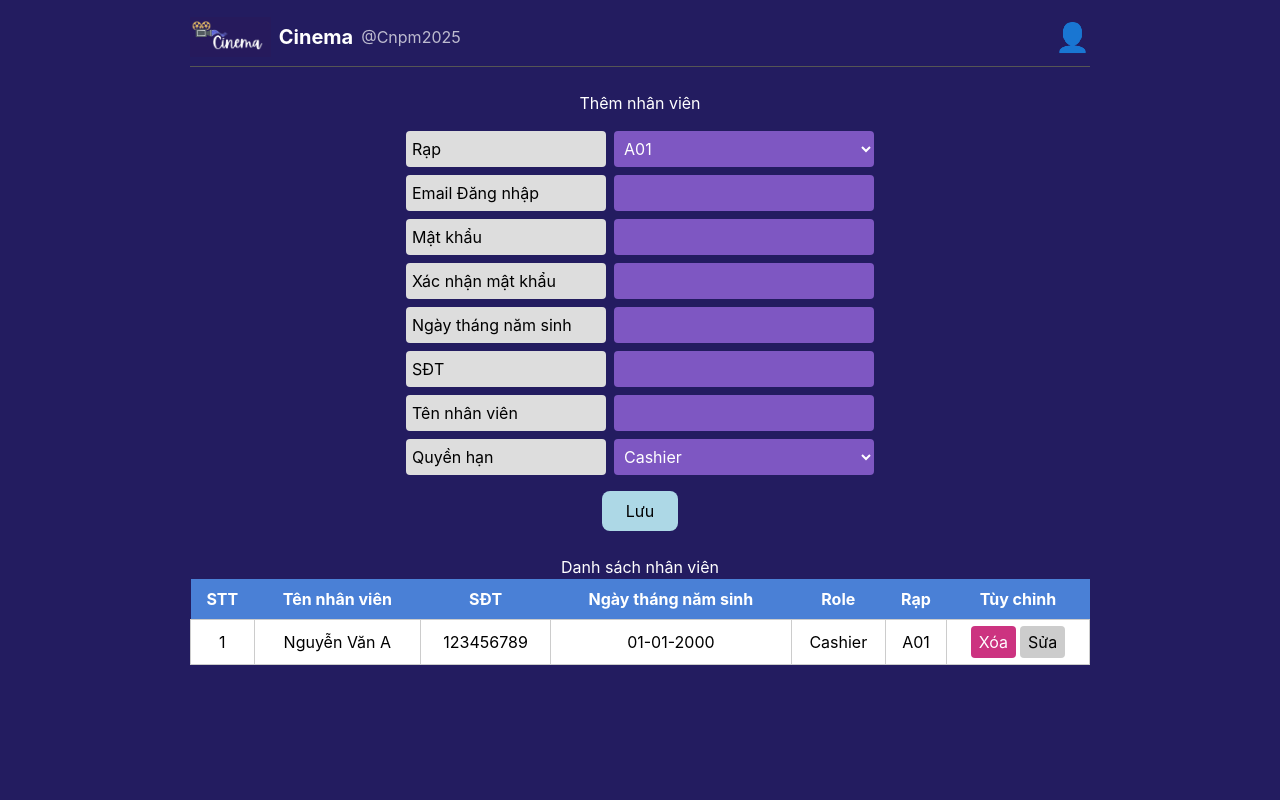
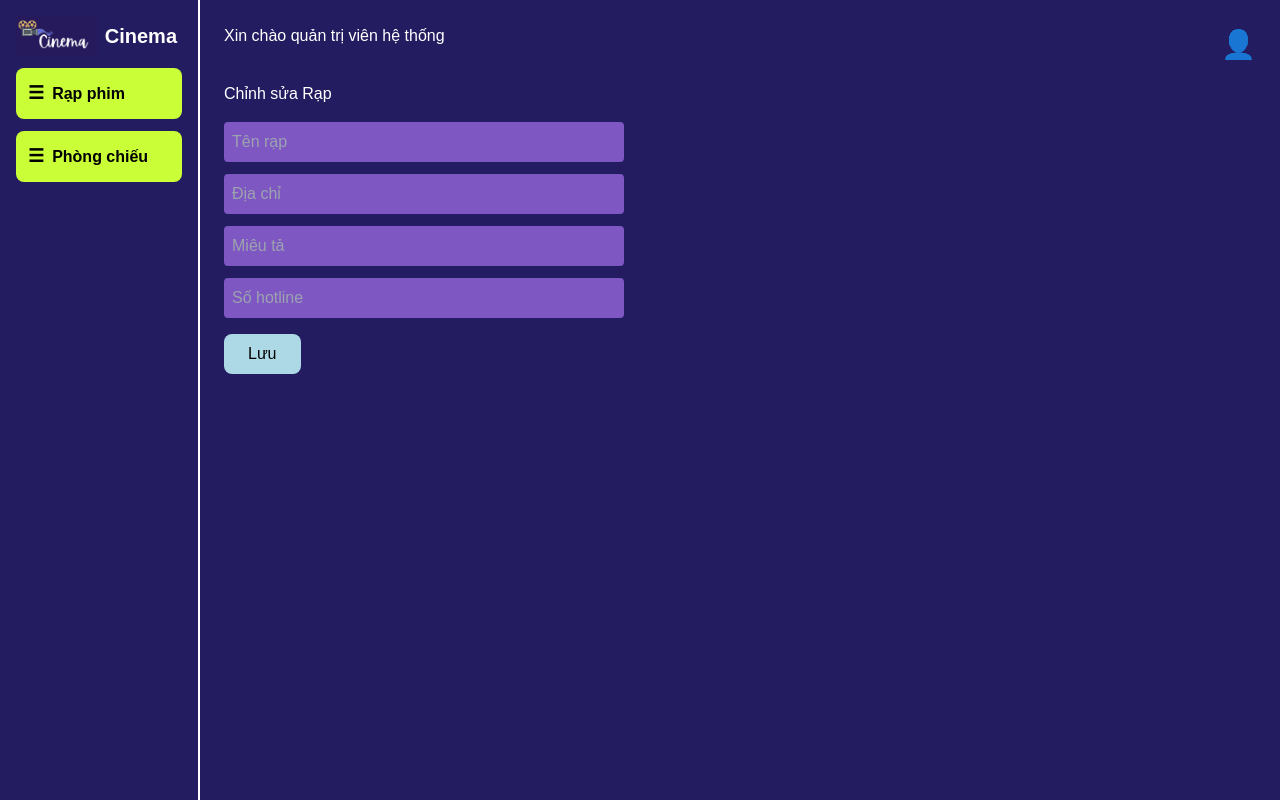
Before and after one commit to duc19092005/CinemaProject, a React (Create React App) app in the folder frontend/: page / in a window 1280 px wide. Built offline with nearby package versions, Linux system fonts and the light colour scheme.

Commit message:
update_lại_trang_cập_nhật_màu_backgtestnd

```diff
--- a/frontend/src/App.tsx
+++ b/frontend/src/App.tsx
@@ -5,7 +5,7 @@ import QLCSVC from './QLCoSoVatChat/homeQLCSVC'
 function App(){
   return (
     <div>
-    <Qlnhanvien/>
+    <QLCSVC/>
   </div>
   )
 }
```
